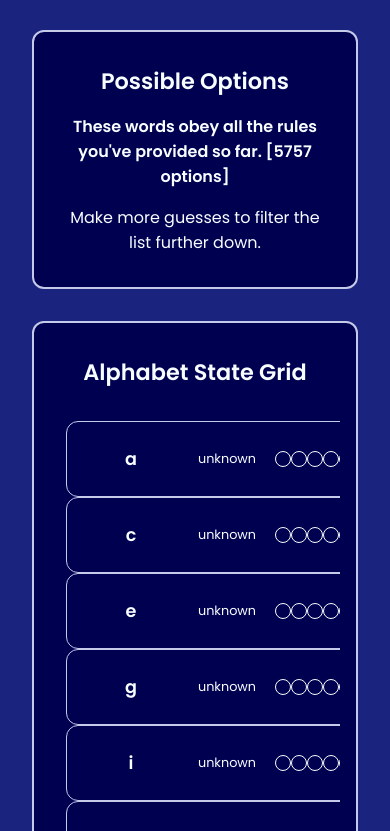
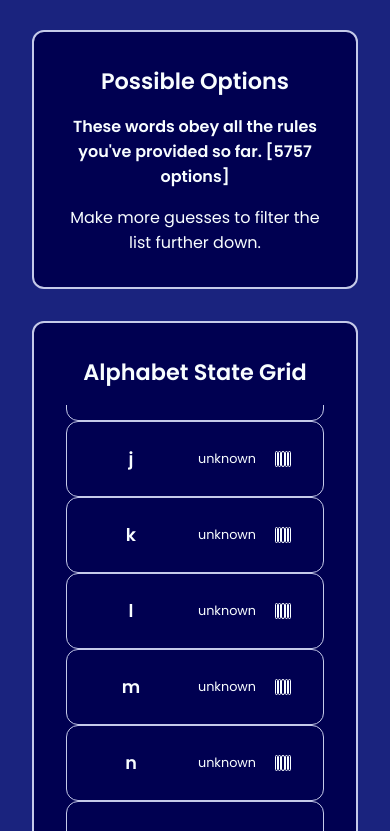
Before and after one commit to liamjamesburks/wordle-helper, a React (Create React App) app: page / in a window 390 px wide. Shown: the part 1094-1925 px from the top of the page. Built offline with nearby package versions, Linux system fonts and the light colour scheme.

Commit message:
Added support for mobile responsiveness.

```diff
--- a/src/components/alphabet-state-component/alphabet-state-styles.css
+++ b/src/components/alphabet-state-component/alphabet-state-styles.css
@@ -1,3 +1,4 @@
+@media only screen and (min-width: 800px) {
     .alphabet-group-container {
         display: grid;
         grid-template-columns: 1fr 1fr;
@@ -10,6 +11,26 @@
         margin: 0;
 
         overflow: scroll;
+    }
+}
+
+@media only screen and (max-width: 800px) {
+    .alphabet-group-container {
+        display: flex;
+        flex-direction: column;
+
+        justify-content: center;
+        align-items: center;
+
+        padding: 1rem;
+
+        max-height: 40rem;
+        width: 100%;
+
+        margin: 0;
+
+        overflow: scroll;
+    }
 }
 
 .generic-container {
@@ -40,6 +61,9 @@
     display: flex;
     justify-content: space-around;
     align-items: center;
+
+    align-self: center;
+    justify-self: center;
 
     width: 100%;
     max-width: 30rem;
```
Lines whose indentation alone changed are shown as unchanged.
